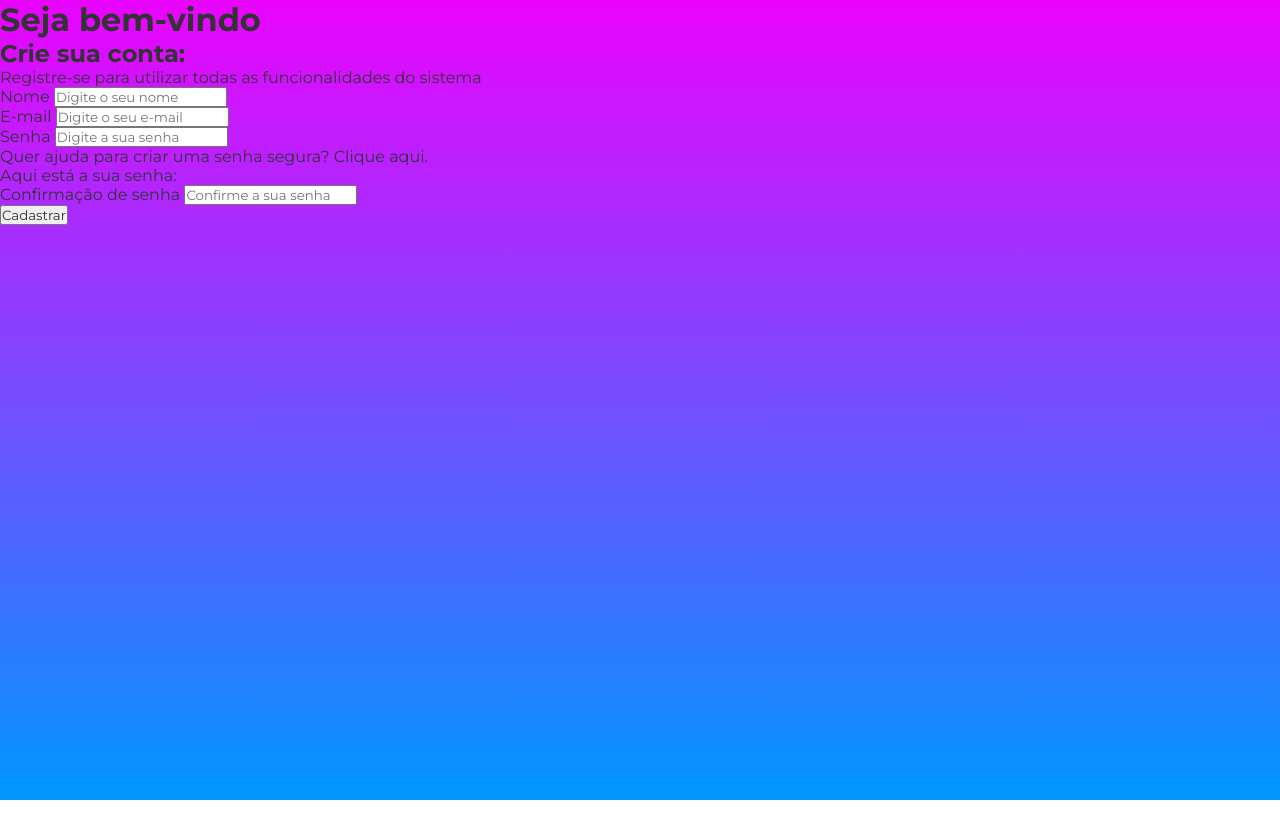
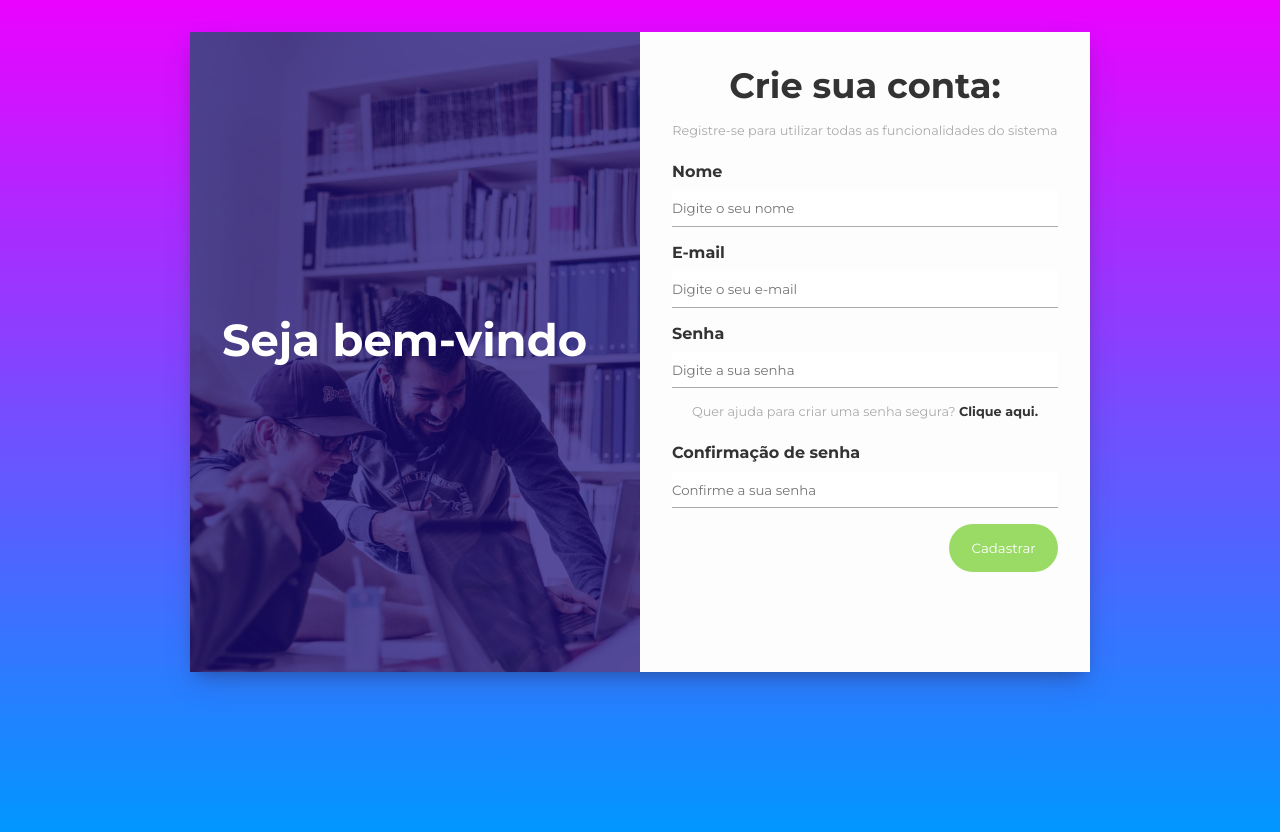
Before and after one commit to alexandrerogeriosn93/project-html-css-js-password-generator, a plain HTML site: page index.html in a window 1280 px wide. Before the commit the page ends 800 px from the top, so only its background shows below. Drawn offline with Linux system fonts and the light colour scheme.

Commit message:
feat: add form styles css

```diff
--- a/assets/css/styles.css
+++ b/assets/css/styles.css
@@ -15,3 +15,119 @@ body {
 html {
   background: linear-gradient(180deg, #ea03ff 0%, #0097ff 100%);
 }
+
+input:focus {
+  outline: none;
+}
+
+#register-container {
+  max-width: 900px;
+  min-height: 80vh;
+  margin: 2rem auto;
+  display: flex;
+  box-shadow: rgba(50, 50, 93, 0.25) 0px 13px 27px -5px,
+    rgb(0, 0, 0, 0.3) 0px 8px 16px -8px;
+}
+
+#register-banner {
+  background: url("../img/bg-form.jpg");
+  background-size: cover;
+  background-position: center;
+  width: 50%;
+}
+
+#banner-layer {
+  background-color: rgba(25, 11, 122, 0.7);
+  height: 100%;
+  padding: 2rem;
+  display: flex;
+  align-items: center;
+}
+
+#register-banner h1 {
+  font-size: 2.8rem;
+  margin-bottom: 1.5rem;
+  color: #fff;
+}
+
+#register-form {
+  background-color: #fdfdfd;
+  padding: 2rem;
+  width: 50%;
+  display: flex;
+  flex-direction: column;
+}
+
+#register-form h2 {
+  text-align: center;
+  margin-bottom: 1rem;
+  font-size: 2.2rem;
+}
+
+#register-form p {
+  text-align: center;
+  margin-bottom: 1.5rem;
+  color: #aaa;
+  font-size: 0.8rem;
+}
+
+.form-control {
+  margin-bottom: 1rem;
+  display: flex;
+  flex-direction: column;
+}
+
+.form-control label {
+  font-weight: bold;
+  margin-bottom: 0.6rem;
+}
+
+.form-control input {
+  border: none;
+  border-bottom: solid 1px #aaa;
+  padding: 0.6rem 0;
+}
+
+#generate-password {
+  font-weight: bold;
+  cursor: pointer;
+  transition: 0.4s;
+}
+
+#generate-password:hover {
+  color: #0097ff;
+}
+
+#register-form #generated-password {
+  border: solid 1px #0097ff;
+  border-radius: 4px;
+  font-weight: bold;
+  font-size: 1.2rem;
+  padding: 0.4rem;
+  color: #333;
+  text-align: center;
+  margin-bottom: 1rem;
+  display: none;
+}
+
+#register-form #generated-password p {
+  color: #81d340;
+  margin-bottom: 0.5rem;
+}
+
+#register-form input[type="submit"] {
+  background-color: #81d340;
+  color: #fff;
+  opacity: 0.8;
+  border: none;
+  border-radius: 2rem;
+  padding: 1rem 1.4rem;
+  max-width: 150px;
+  cursor: pointer;
+  align-self: flex-end;
+  transition: 0.4s;
+}
+
+#register-form input[type="submit"]:hover {
+  opacity: 1;
+}
```
